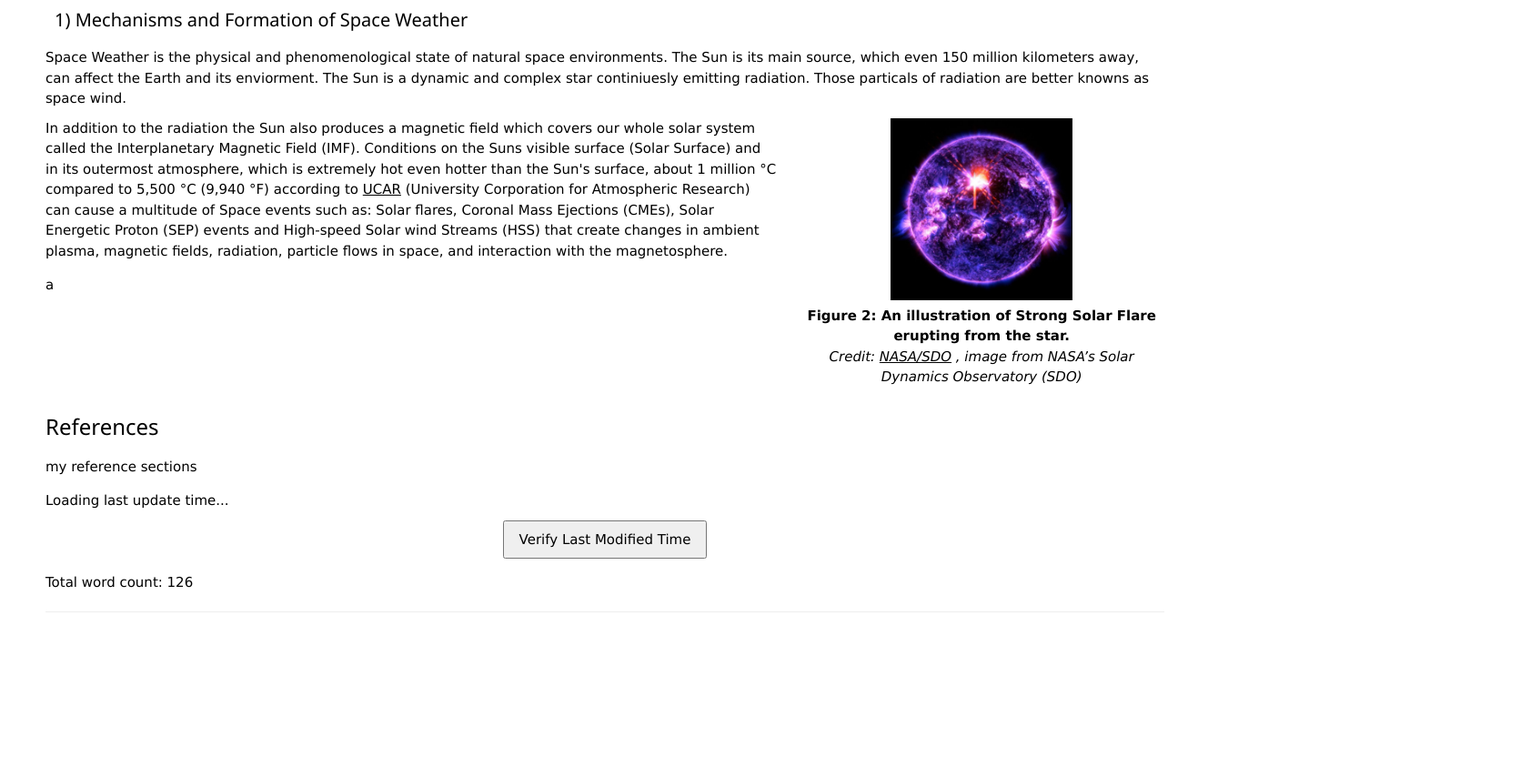
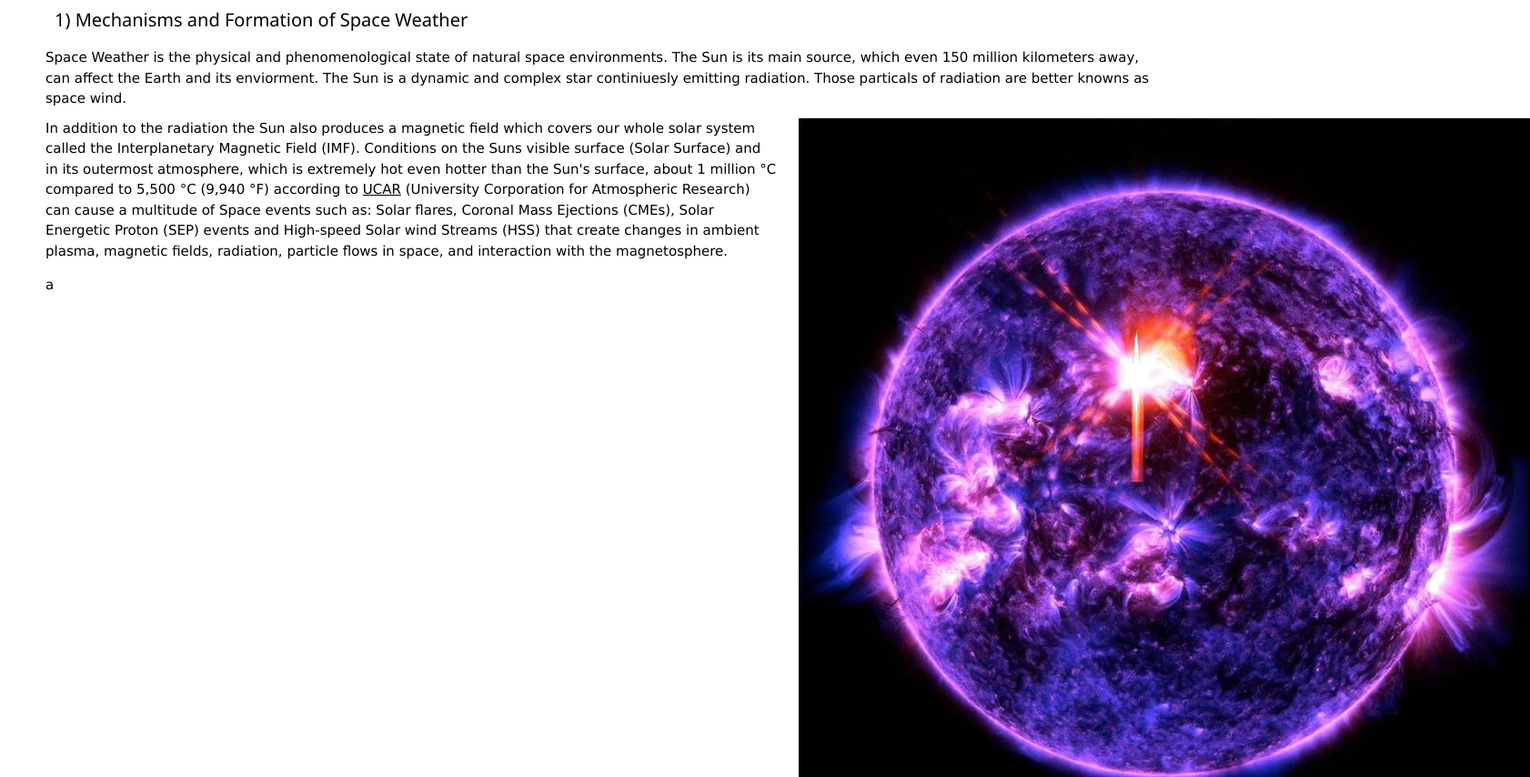
Before and after one commit to FEPSFY6990722/FY6990722, a plain HTML site: page index.html in a window 1280 px wide. Shown: the part 1746-2600 px from the top of the page at 91% size, 1682 px wide, since content can reach past the window. Before the commit the page ends 2439 px from the top, so only its background shows below. Drawn offline with nearby package versions, Linux system fonts and the light colour scheme.

Commit message:
Change image width to 200% in index.html
Updated image width in the right column.

```diff
--- a/index.html
+++ b/index.html
@@ -132,7 +132,7 @@ Space weather, despite its name, is not traditional atmospheric weather; rather,
 
  <!-- //// Right Column: Picture //// -->
   <div style="flex: 1; min-width: 220px; text-align: center;">
-    <img src="sdo-02-04-26-1216ut-x4-131-171-v3.webp" alt="An illustration of the Sun interacting with Earth's magnetosphere" style="width: 100%; max-width: 200px !important; height: auto;">
+    <img src="sdo-02-04-26-1216ut-x4-131-171-v3.webp" alt="An illustration of the Sun interacting with Earth's magnetosphere" style="width: 200%; height: auto;">
     <p style="margin-top: 6px;">
       <strong>Figure 2: An illustration of Strong Solar Flare erupting from the star.</strong><br>
       <em>Credit: <a href="https://www.nasa.gov/image-article/strong-solar-flare/">NASA/SDO</a> , image from NASA’s Solar Dynamics Observatory (SDO)</em>
```
